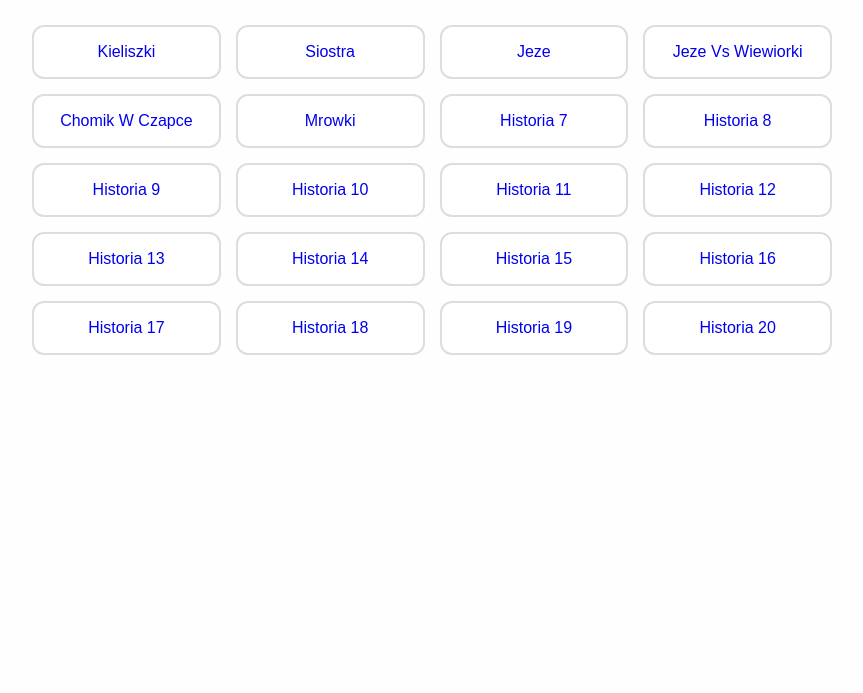
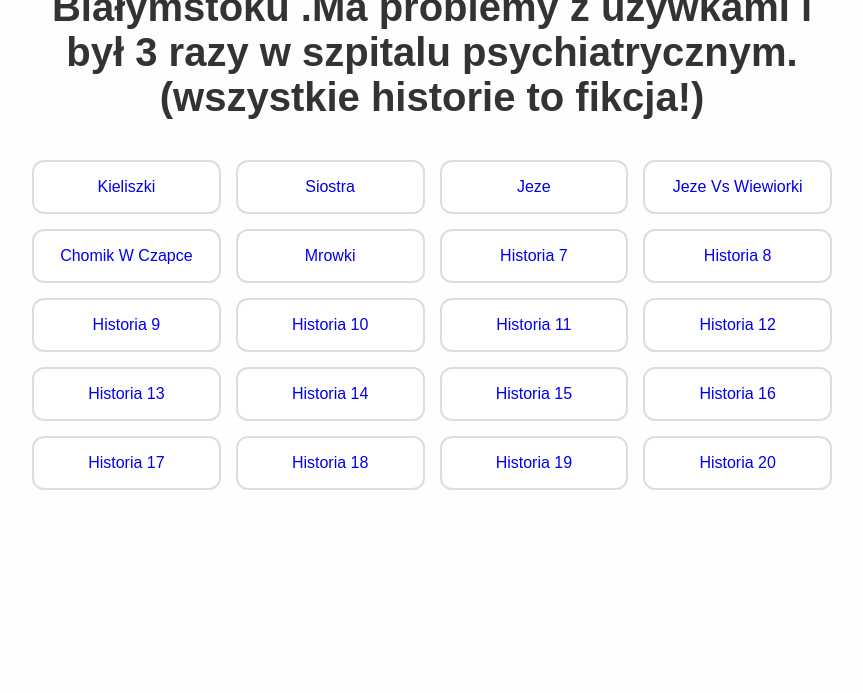
Before and after one commit to kostek1123Q/historie, a plain HTML site: page index.html in a window 1280 px wide. Shown: the part 107-800 px from the top of the page, without its empty margins (208-1071 px from the left). Drawn offline with Linux system fonts and the light colour scheme.

Commit message:
Update index.html

```diff
--- a/index.html
+++ b/index.html
@@ -8,7 +8,7 @@
 </head>
 <body>
   <div class="container">
-    <h1>Historie Antka</h1>
+    <h1>Antek,12 letni chłopak który mieszka w Białymstoku .Ma problemy z używkami i był 3 razy w szpitalu psychiatrycznym. (wszystkie historie to fikcja!)</h1>
     <ul class="story-list">
       <li><a href="historie/kieliszki.html">Kieliszki</a></li>
       <li><a href="historie/siostra.html">Siostra</a></li>
```
